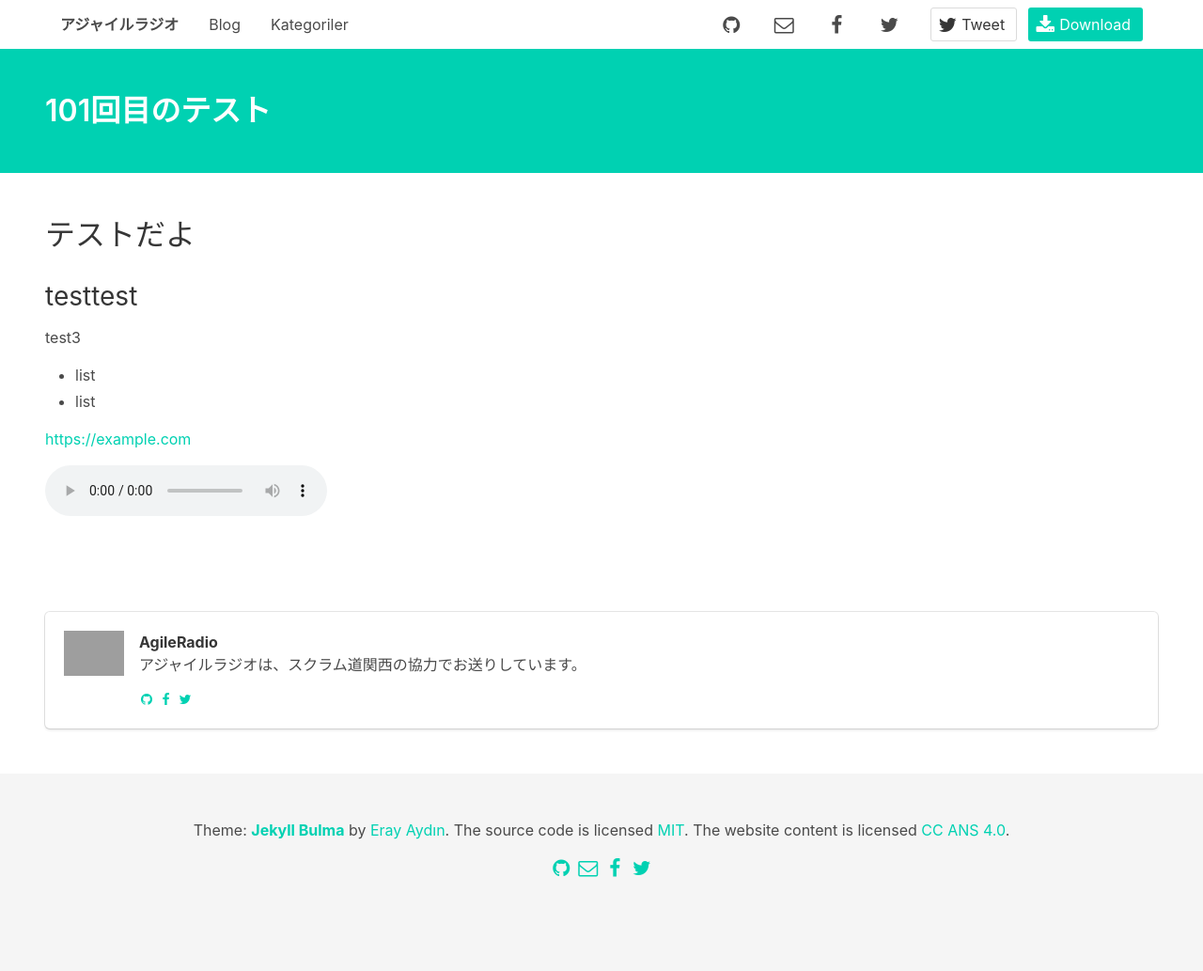
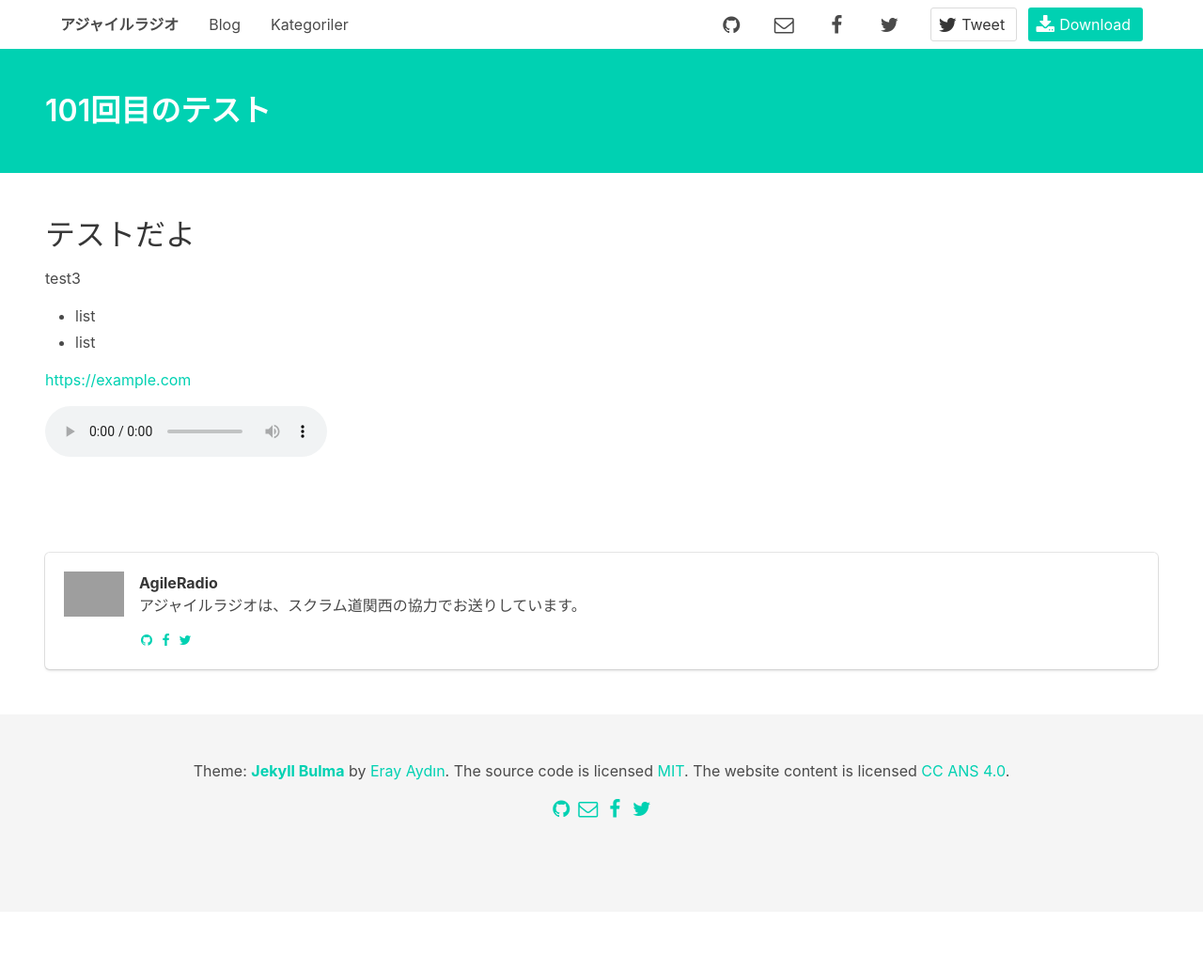
Before and after one commit to matsuoshi/matsuoshi.github.io.test, a Jekyll site: the page built from _posts/2020/2020-01-13-101.md, in a window 1280 px wide. Shown: the whole page at 94% size. Built offline with Jekyll 4.4.1, drawn with Linux system fonts in a browser that asks for light colours; nearby versions of some CDN libraries; library files that are not in the unit come from our copies; comment, search, counter and statistics services are not loaded; after the commit the page ends 970 px from its top, so only the background shows below that.

Commit message:
Update 2020-01-13-101.md

```diff
--- a/_posts/2020/2020-01-13-101.md
+++ b/_posts/2020/2020-01-13-101.md
@@ -7,8 +7,6 @@ audio_size: 182681
 
 # テストだよ
 
-## testtest
-
 test3
 
 - list
```
